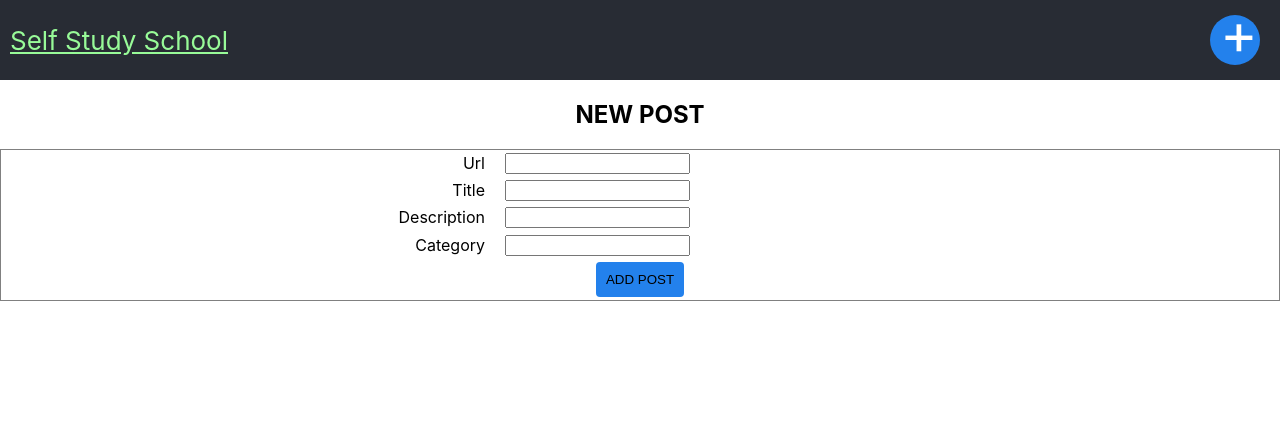
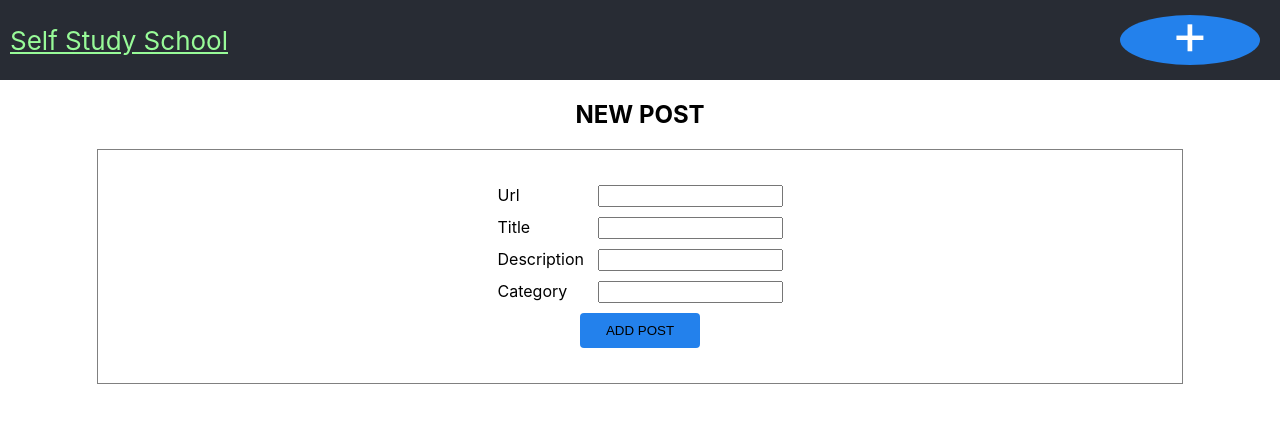
Before and after one commit to rajeshpillai/fullstack-react-hooks, a React (Create React App) app: page /posts/new in a window 1280 px wide. Shown: the top 422 px of the page. Built offline with nearby package versions, Linux system fonts and the light colour scheme.

Commit message:
Post form css basic

```diff
--- a/src/App.css
+++ b/src/App.css
@@ -1,5 +1,6 @@
 .app {
   text-align: center;
+  margin-left: auto;
 }
 
 .app-header {
@@ -31,6 +32,7 @@
   background:none;
   box-shadow: none;
   border-radius: 4px;
+  min-width:120px;
 }
 
 .btn-round{
@@ -48,7 +50,6 @@
   color:lightgray;
 }
 
-
 .btn-default {
   background-color: rgb(35, 129, 236);
 }
--- a/src/features/posts/post-form.js
+++ b/src/features/posts/post-form.js
@@ -23,7 +23,7 @@ export default function PostForm(props) {
         setPost(initialFormState)
       }}
     >
-      <h2>{editPost ? "EDIT POST" : "NEW POST"}</h2>
+      <h2 className="form-heading">{editPost ? "EDIT POST" : "NEW POST"}</h2>
       <div className="form">
         <div className="form-field">
           <label>Url</label>
@@ -41,7 +41,9 @@ export default function PostForm(props) {
           <label>Category</label>
           <input type="text" name="category" value={post.category} onChange={handleInputChange} />
         </div>
-        <button className="btn btn-default">{btnLabel}</button>
+        <div className="form-field">
+          <button className="btn btn-default">{btnLabel}</button>
+        </div>
       </div>
     </form>
   )
--- a/src/features/posts/posts.css
+++ b/src/features/posts/posts.css
@@ -1,29 +1,37 @@
+/* Post form */
+
 .form {
   margin-top:20px;
-  border: 1px solid gray;
   display: flex;
   flex-direction: column;
+  align-items: center;
+  justify-content: space-around;
+  margin: 20px auto;
+  border: 1px solid gray;
+  width:80%;
+  padding:30px;
+}
+.form-heading {
+  text-align: center;
+}
+.form-field {
+  padding: 5px;
+  display: flex;
+  flex-direction: row;
   flex-wrap: wrap;
-  align-items: center;
-  height:150px;
-  justify-content: space-around;
-}
-
-.form-field {
-  width:100px;
-  display: flex;
-  justify-content: flex-end;
 }
 
 .form-field label {
-  padding-left:0;
-  flex-grow: 1;
+  min-width:100px;
+  display: inline-block;
+  text-align: left;
 }
 .form-field input {
-  margin-left:20px;
-  flex: 2;
+  line-height: 1.2em;
 }
 
+
+/* Home post listing*/
 
 .posts {
   display: flex;
```
